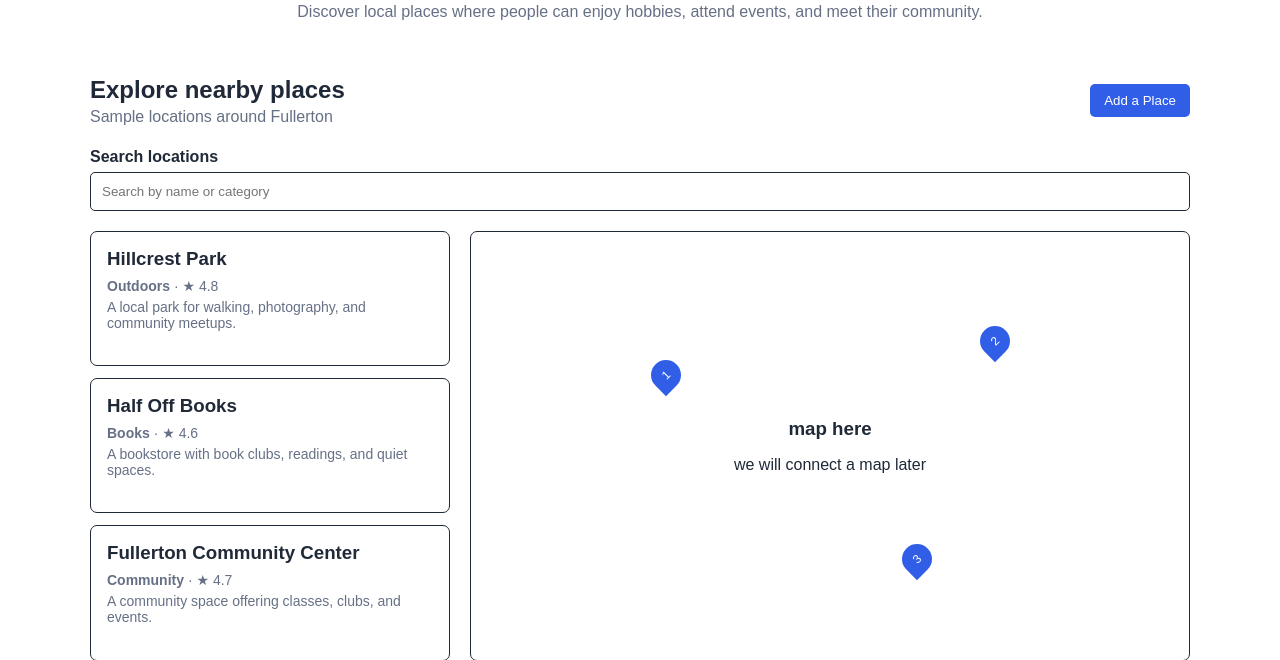
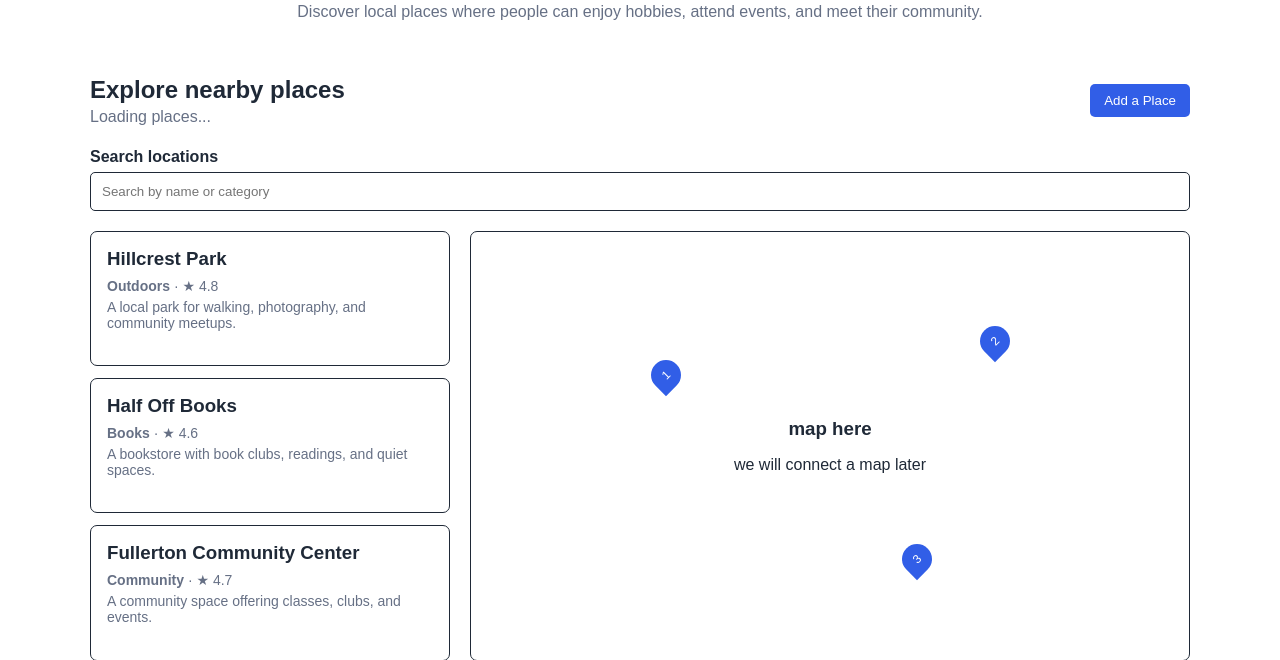
Before and after one commit to rhmcgough/orbit, a Flask app: template templates/index.html in a window 1280 px wide. Shown: the part 202-862 px from the top of the page. Run offline with Flask 3, Linux system fonts and the light colour scheme; the template is opened without the code that fills it, so the values that code supplies are empty.

Commit message:
Add subtitle id and form message area for Add a Place

```diff
--- a/templates/index.html
+++ b/templates/index.html
@@ -29,7 +29,7 @@
       <div class="section-heading">
         <div>
           <h2>Explore nearby places</h2>
-          <p>Sample locations around Fullerton</p>
+          <p id="explore-subtitle">Loading places...</p>
         </div>
         <button id="show-form-button">Add a Place</button>
       </div>
@@ -69,7 +69,7 @@
         <input id="place-address" required>
 
         <label for="place-description">Description</label>
-        <textarea id="place-description" rows="4"></textarea>
+ <textarea id="place-description" rows="4"></textarea><p class="form-message" id="place-form-message" role="alert"></p>
 
         <div class="form-buttons">
           <button type="submit">Submit</button>
```
